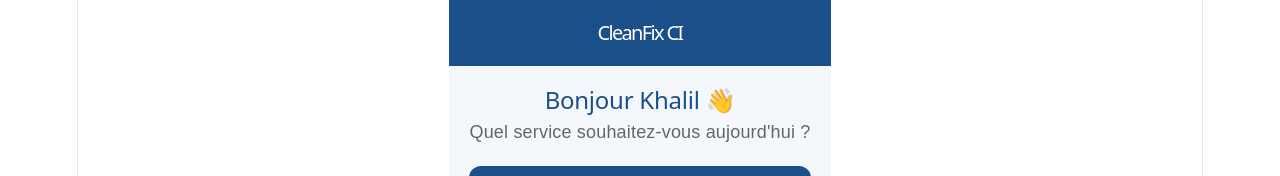
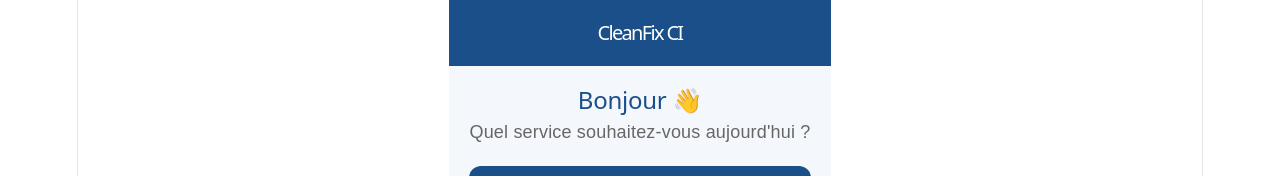
Before and after one commit to Hamed-Douk/cleanfix-ci, a React (Vite) app: page / in a window 1280 px wide. Shown: the top 176 px of the page. Built offline with nearby package versions, Linux system fonts and the light colour scheme; no server answers; sample sign-in values are in the browser's storage.

Commit message:
Affichage nom utilisateur connecté

```diff
--- a/src/pages/Accueil.jsx
+++ b/src/pages/Accueil.jsx
@@ -28,7 +28,7 @@
 
       <div style={{ padding: '20px' }}>
         <h2 style={{ color: '#1B4F8A', margin: '0 0 5px 0' }}>
-          Bonjour Khalil 👋
+          Bonjour {utilisateur.nom} 👋
         </h2>
         <p style={{ color: '#666', margin: '0 0 20px 0' }}>
           Quel service souhaitez-vous aujourd'hui ?
```
